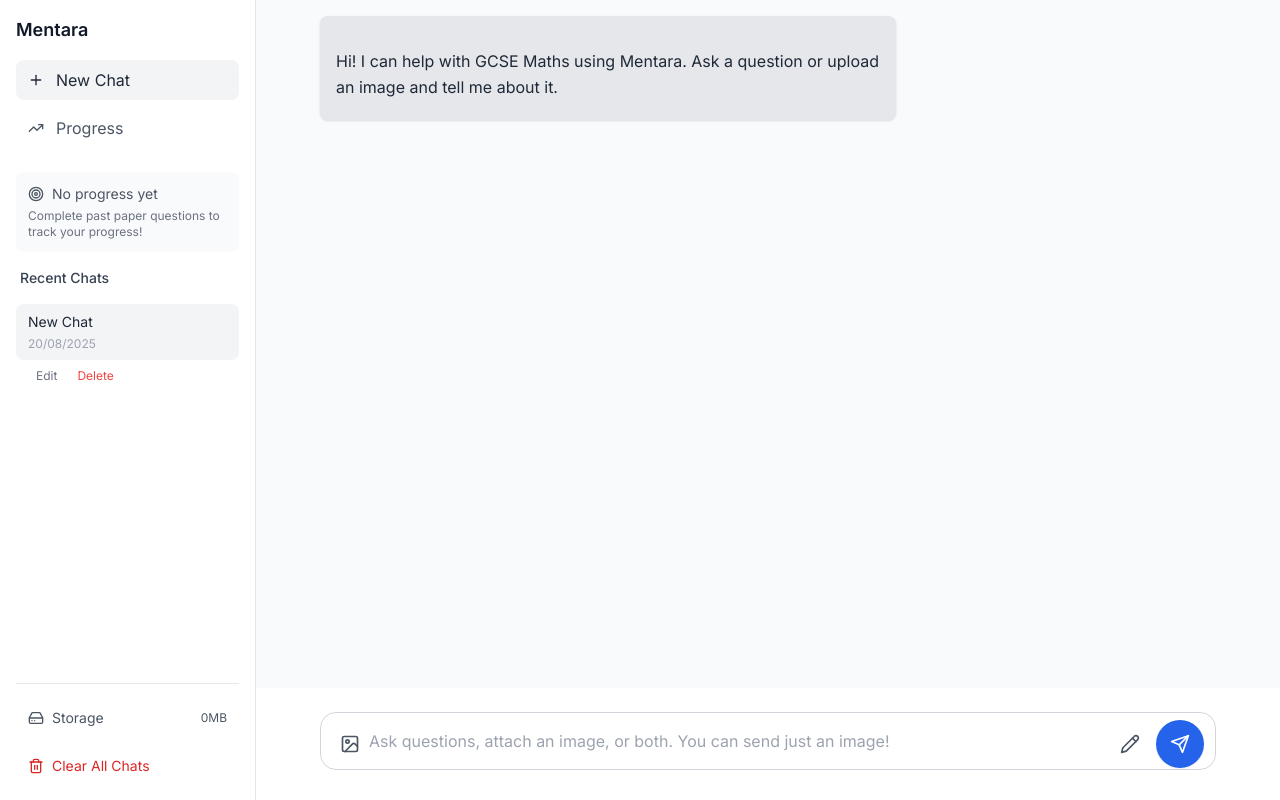
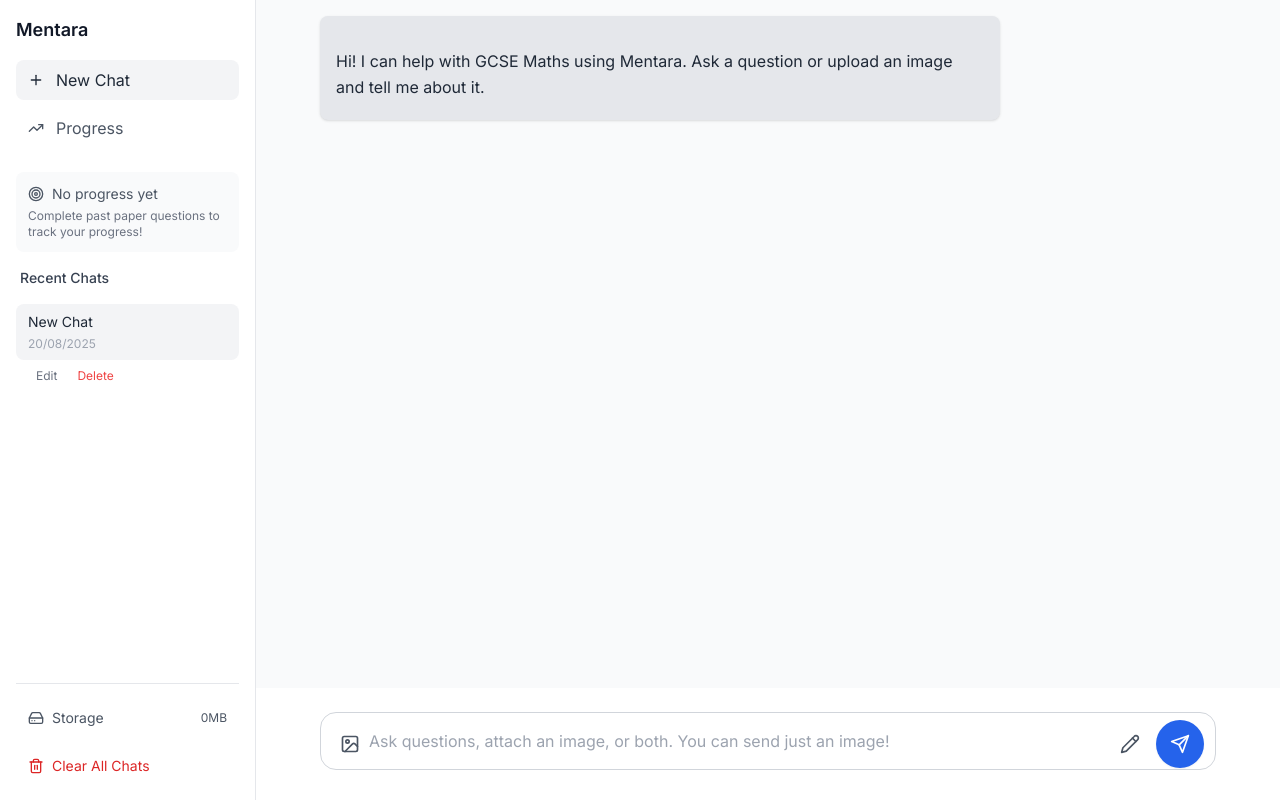
Before and after one commit to jack33wong/tutor, a Next.js app: page / in a window 1280 px wide. Built offline with nearby package versions, Linux system fonts and the light colour scheme.

Commit message:
Set minimum width for answer panels to 680px

```diff
--- a/app/page.tsx
+++ b/app/page.tsx
@@ -841,7 +841,7 @@
 											}`}
 										>
 											<div
-												className={`max-w-xl px-4 py-2 rounded-lg shadow ${
+												className={`min-w-[680px] max-w-xl px-4 py-2 rounded-lg shadow ${
 													msg.role === 'user'
 														? 'bg-primary-600 text-white'
 														: 'bg-gray-200 text-gray-800'
@@ -860,7 +860,7 @@
 									{/* Waiting animation when sending message */}
 									{isSending && (
 										<div className="flex justify-start">
-											<div className="max-w-xl px-4 py-2 rounded-lg shadow bg-gray-200 text-gray-800">
+											<div className="min-w-[680px] max-w-xl px-4 py-2 rounded-lg shadow bg-gray-200 text-gray-800">
 												<div className="flex items-center space-x-2">
 													<div className="flex space-x-1">
 														<div className="w-2 h-2 bg-gray-400 rounded-full animate-bounce"></div>
```
